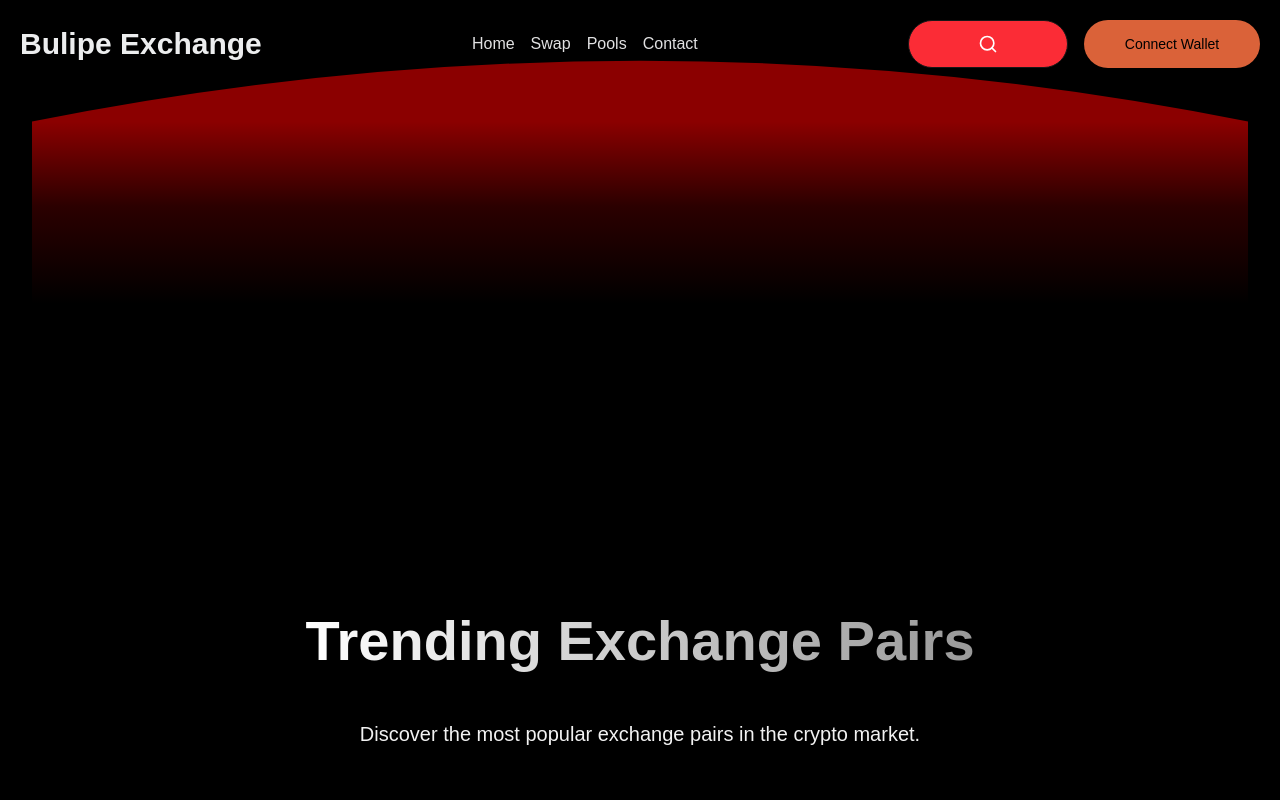
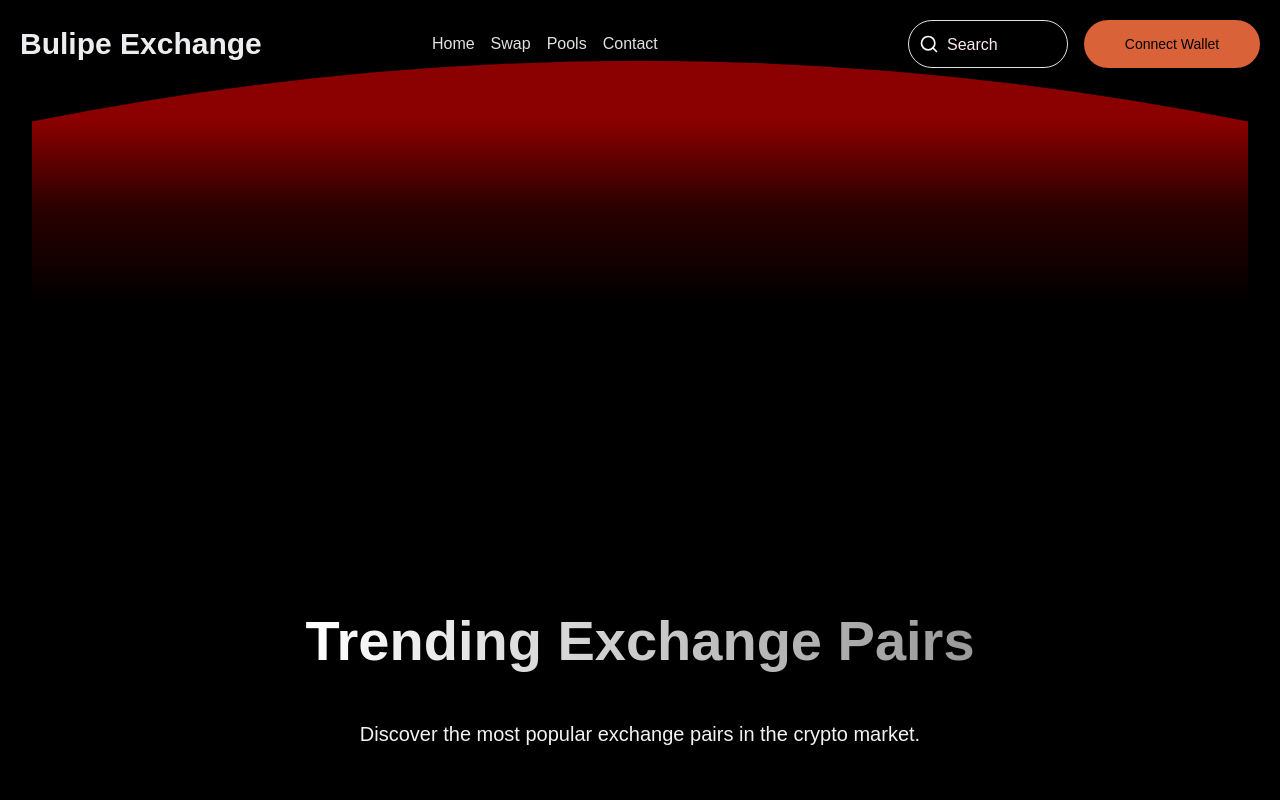
Before and after one commit to tahmidhasantanoy/Licdora, a Next.js app: page / in a window 1280 px wide. Shown: the top 800 px of the page. Built offline with nearby package versions, Linux system fonts and the light colour scheme.

Commit message:
Header done without responsiveness

```diff
--- a/app/not-found.tsx
+++ b/app/not-found.tsx
@@ -12,7 +12,7 @@ const NotFound =() => {
         href="/"
         className="bg-[#830707] hover:bg-red-700 transition-colors text-white py-2 px-6 rounded-full text-sm font-medium shadow-lg"
       >
-        Go to Homepage
+        Back to Homepage
       </Link>
     </div>
   );
--- a/components/common/Navbar/ClientNav.tsx
+++ b/components/common/Navbar/ClientNav.tsx
@@ -20,12 +20,11 @@ const ClientNav = () => {
         return () => {
             window.removeEventListener("scroll",handleScrollEffect)
         }
-
     }, []);
 
 
     return (
-        <nav className={`${horizontalDistance > 40 ? "bg-[#3b120f]" : "bg-transparent" } flex justify-between  p-5 fixed w-full top-0 z-50 items-center .transition-transform transition-all duration-700`}>
+        <nav className={`${horizontalDistance > 40 ? "bg-[#3b120f]" : "bg-transparent" } flex justify-between  p-5 fixed w-full top-0 z-50 items-center transition-all duration-700`}>
             <Logo />
             <NavLinks links={leftMenus} />
             <NavLinks links={rightMenus} />
--- a/components/common/Navbar/NavLinks.tsx
+++ b/components/common/Navbar/NavLinks.tsx
@@ -14,9 +14,15 @@ interface NavLinksProps {
     links : link[]
 }
 
+interface IExpandingSearchProps {
+    size?: "xs" | "sm" | "md";
+    color?: "blue" | "purple" | "green" | "gray" | "gradient" | "outline" | "white";
+    featured?: boolean;
+}
+
 const NavLinks = ({links} : NavLinksProps) => {
 
-function ExpandingSearchComponent({ size = "sm", color = "blue", featured = false }: ExpandingSearchProps) {
+function ExpandingSearchComponent({ size = "sm", color = "blue", featured = false }: IExpandingSearchProps) {
   const [isExpanded, setIsExpanded] = useState(false)
   const [searchValue, setSearchValue] = useState("")
 
@@ -69,9 +75,9 @@ function ExpandingSearchComponent({ size = "sm", color = "blue", featured = fals
         }
       case "green":
         return {
-          bg: "bg-green-500 hover:bg-green-600",
+          bg: "bg-transparent hover:bg-transparent",
           text: "text-white",
-          placeholder: "placeholder-green-200",
+          placeholder: "placeholder-pink-100",
         }
       case "gray":
         return {
@@ -112,20 +118,20 @@ function ExpandingSearchComponent({ size = "sm", color = "blue", featured = fals
   return (
     <div className="relative">
       <div
-        className={`p-[8px_10px] border border-solid   flex items-center rounded-full transition-all duration-500 ease-out bg-red-500 ${colorClasses.bg} ${
+        className={`absolute right-0 top-0 p-[8px_10px] z-10 border border-gray-50/90   flex items-center rounded-full transition-all duration-500 ease-out bg-transparent ${colorClasses.bg} ${
           isExpanded ? `${sizeClasses.expanded} px-3 py-2` : `w-40 h-12 ${sizeClasses.collapsed} cursor-pointer hover:scale-110`
         } ${featured ? "shadow-lg hover:shadow-xl" : ""}`}
         onClick={() => !isExpanded && setIsExpanded(true)}
       >
-        <Search className={`${sizeClasses.icon} ${colorClasses.text} flex-shrink-0 ${isExpanded ? "" : "mx-auto"}`} />
+        <Search className={`${sizeClasses.icon} ${colorClasses.text} flex-shrink-0 ${isExpanded ? "" : "mx-start"}`} />
         <input
           type="text"
           value={searchValue}
           onChange={(e) => setSearchValue(e.target.value)}
           className={`bg-transparent ${colorClasses.text} ${colorClasses.placeholder} outline-none transition-all duration-500 ${sizeClasses.input} ${
-            isExpanded ? "w-full ml-2 opacity-100" : "w-0 opacity-0"
+            isExpanded ? "w-full ml-2 opacity-100" : "w-fit text-md opacity-100 mx-2 mt-0.5"
           }`}
-          placeholder="Search..."
+          placeholder={`${isExpanded ? "Search token..." : "Search"}`}
           onBlur={() => !searchValue && setIsExpanded(false)}
         />
         {isExpanded && searchValue && (
@@ -149,14 +155,15 @@ function ExpandingSearchComponent({ size = "sm", color = "blue", featured = fals
   )
 }
 
-
-
     return (
-        <div className="flex items-center font-medium gap-4">
+      // Here i stop item-center to avoid center alignment of search and wallet buttons
+        <div className="flex .items-center font-medium gap-4">
             {Array.isArray(links) && links.map((link,index) =>
             link?.label == "Search" ?
             (
-                <ExpandingSearchComponent key={index} size="md" color="green" />
+                <div key={index} className="w-60 .ml-20">
+                  <ExpandingSearchComponent key={index} size="md" color="green" />
+                </div>
             )
             :
             link?.label == "Connect Wallet" ? (
```
